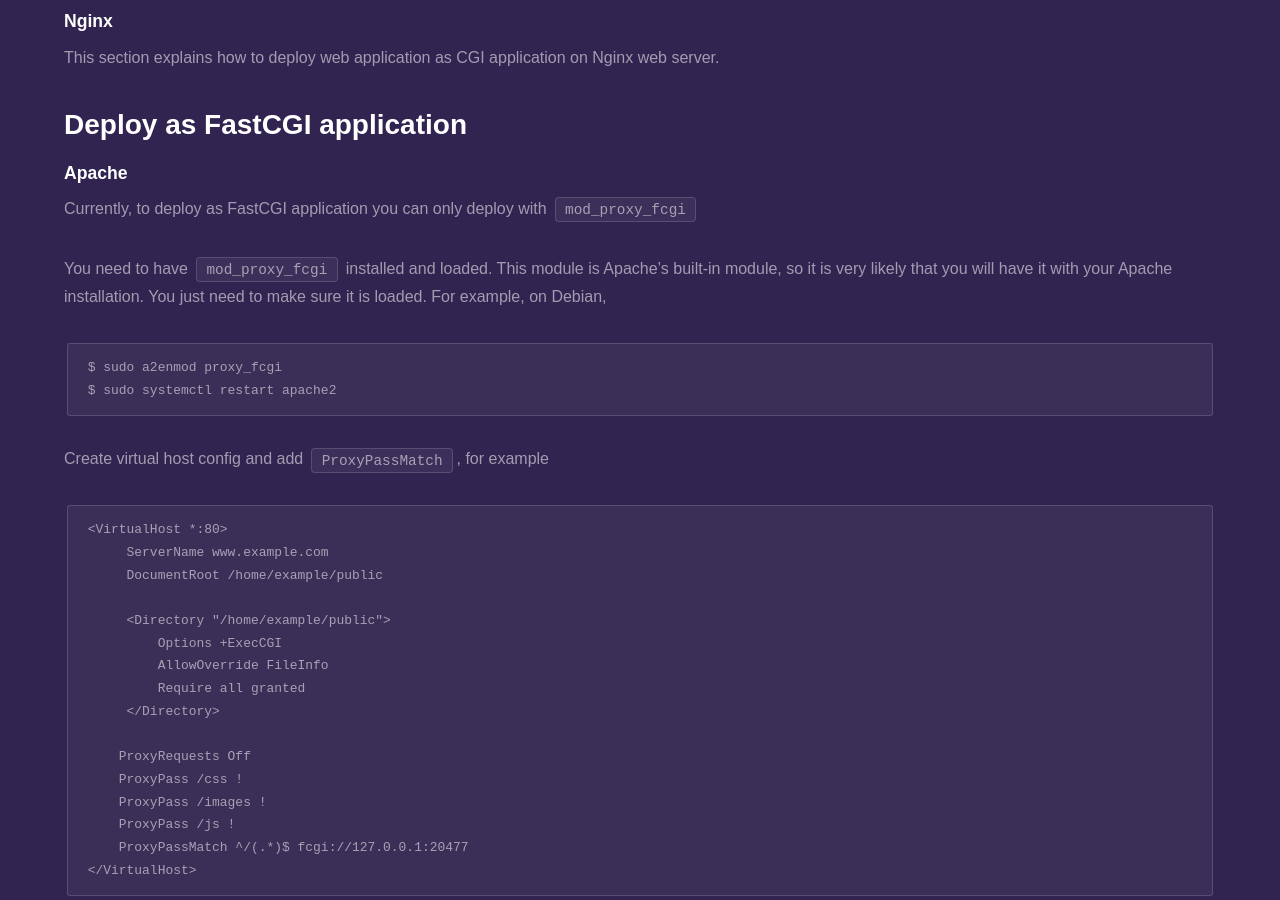
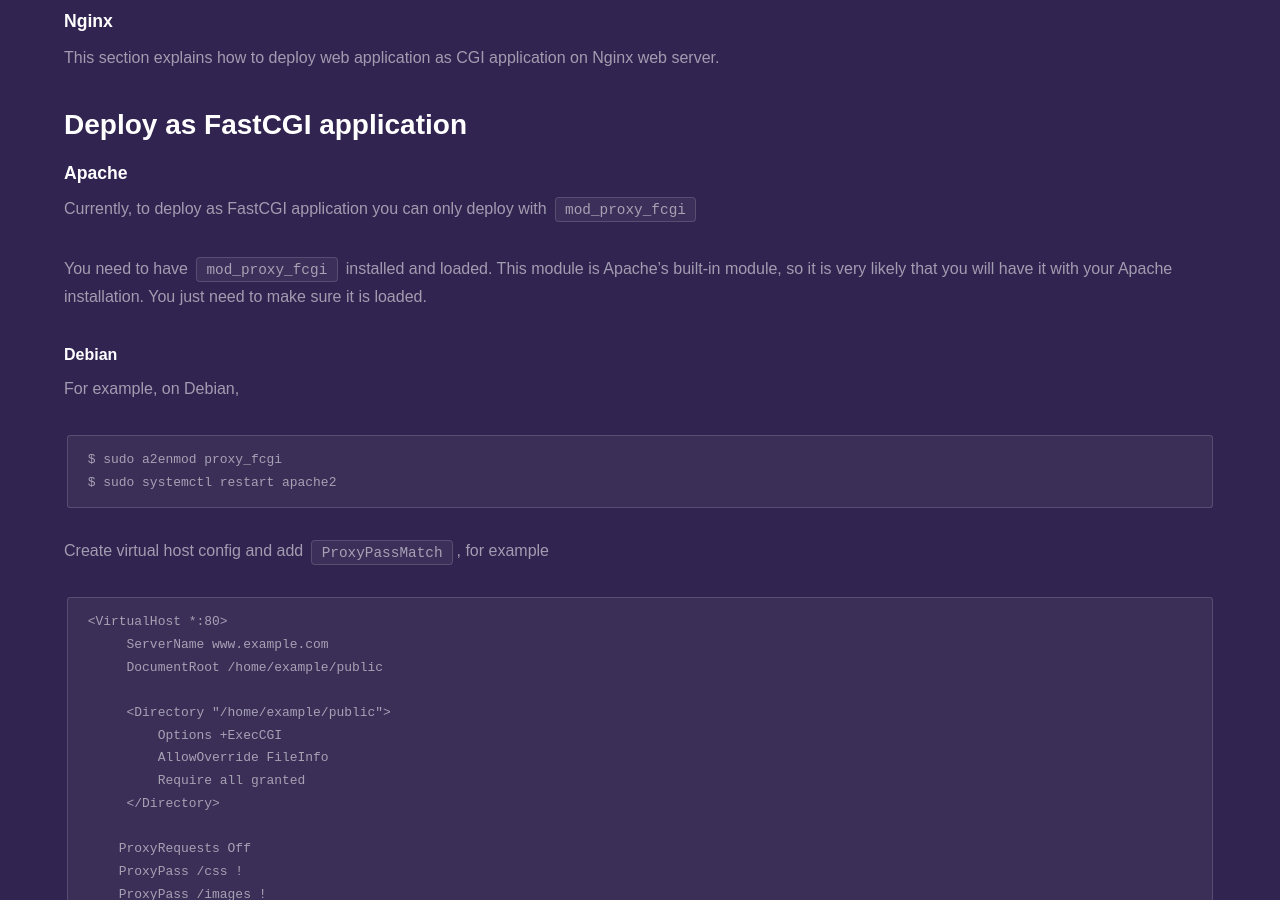
Before and after one commit to fanoframework/fanoframework.github.io, a Jekyll site: the page built from deployment/index.md, in a window 1280 px wide and 900 px high, scrolled down 3145 px. Built offline with Jekyll 4.4.1, drawn with Linux system fonts in a browser that asks for light colours; our own code applies the rules of GitHub Pages for plain Markdown files.

Commit message:
edit content on FastCGI deployment

````diff
--- a/deployment/index.md
+++ b/deployment/index.md
@@ -134,7 +134,11 @@
 
 Currently, to deploy as FastCGI application you can only deploy with `mod_proxy_fcgi`
 
-You need to have `mod_proxy_fcgi` installed and loaded. This module is Apache's built-in module, so it is very likely that you will have it with your Apache installation. You just need to make sure it is loaded. For example, on Debian,
+You need to have `mod_proxy_fcgi` installed and loaded. This module is Apache's built-in module, so it is very likely that you will have it with your Apache installation. You just need to make sure it is loaded.
+
+#### Debian
+
+For example, on Debian,
 
 ```
 $ sudo a2enmod proxy_fcgi
````
